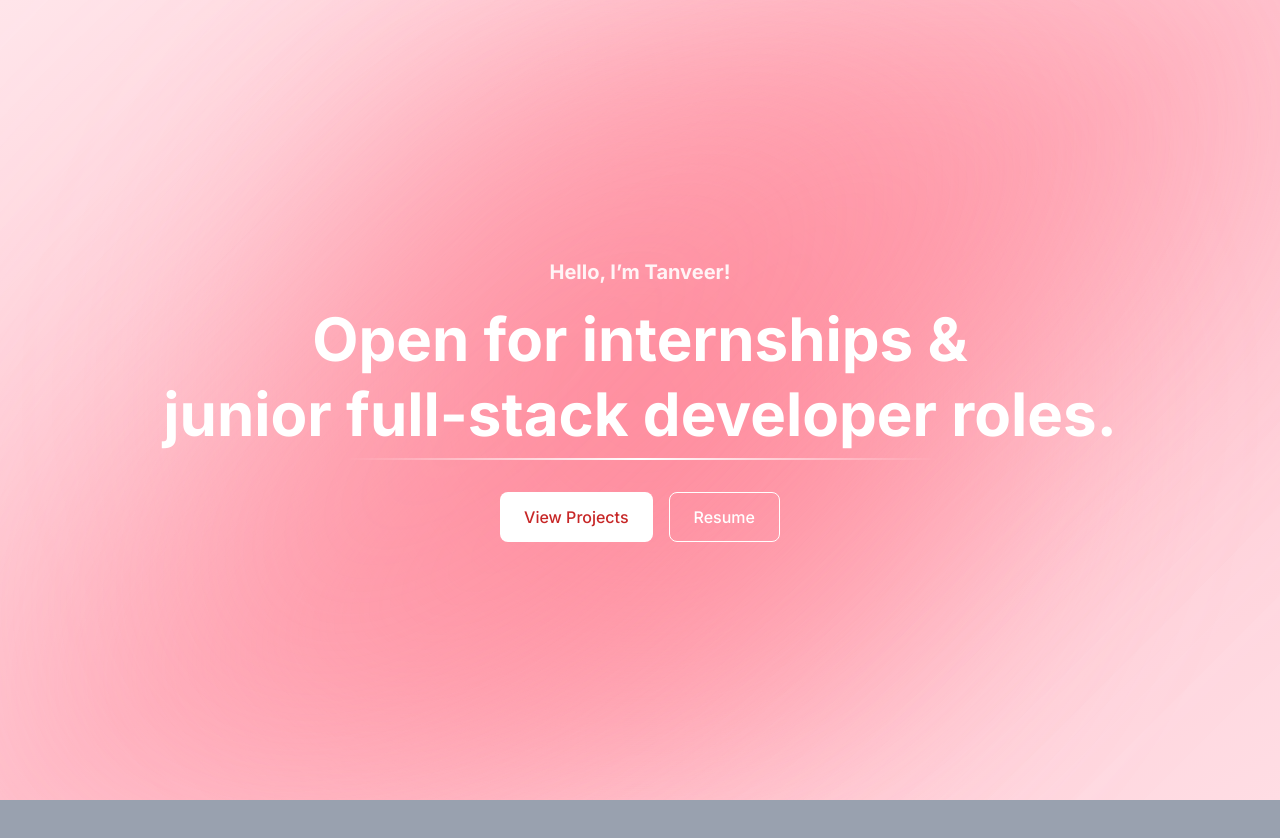
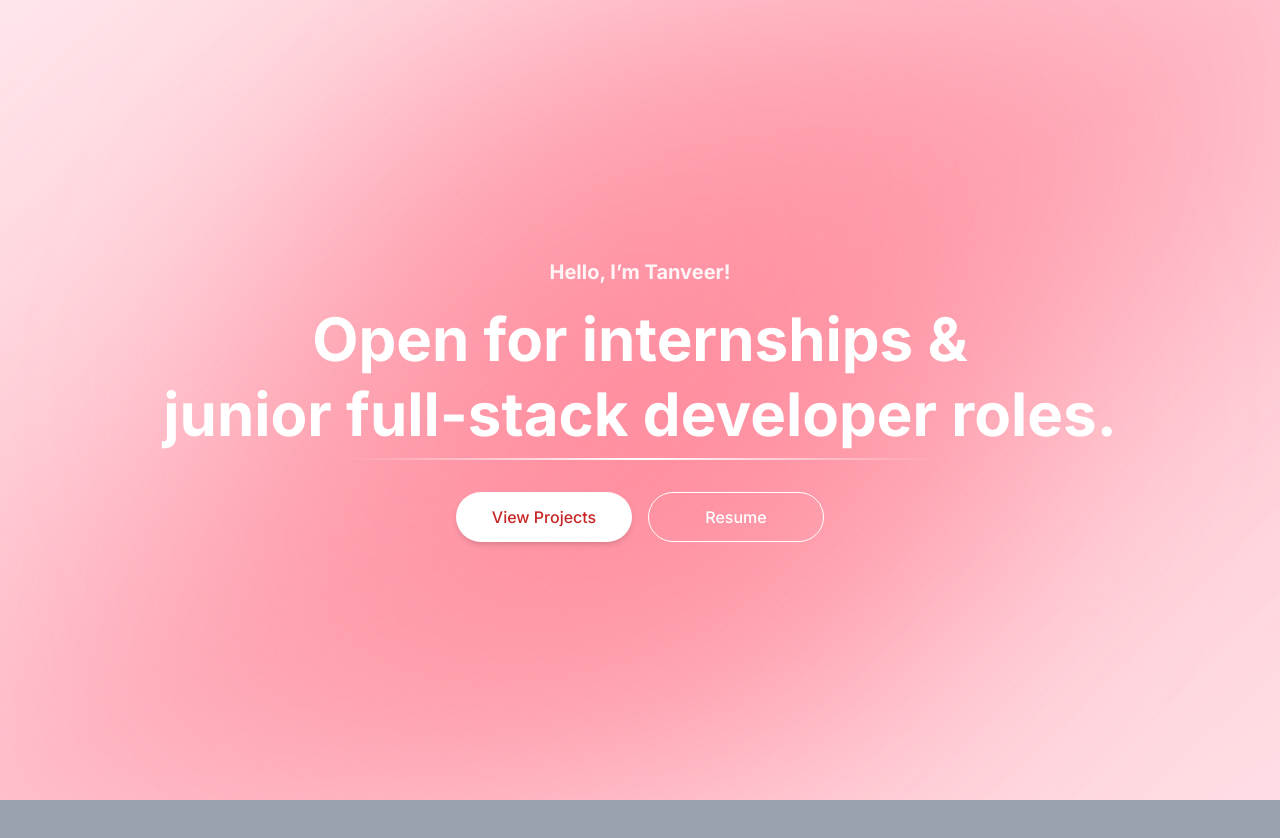
Before and after one commit to tanveera2001/portfolio-nextjs, a Next.js app: page / in a window 1280 px wide. Shown: the top 838 px of the page. Built offline with nearby package versions, Linux system fonts and the light colour scheme.

Commit message:
Update Hero

```diff
--- a/src/components/Hero.tsx
+++ b/src/components/Hero.tsx
@@ -49,12 +49,50 @@ const Hero = ({ scrollYProgress }: Props) => {
 
         {/* CALL TO ACTION BUTTONS */}
         <div className="flex gap-4">
-          <button className="px-6 py-3 bg-white text-[#C72626] rounded-lg font-medium">
+          {/* PRIMARY BUTTON */}
+          <motion.button
+            whileHover={{ scale: 1.07 }}
+            whileTap={{ scale: 0.94 }}
+            transition={{ type: "spring", stiffness: 280, damping: 18 }}
+            className="
+              w-32 sm:w-40 md:w-44
+              px-4 sm:px-5 md:px-6
+              py-2 sm:py-2.5 md:py-3
+              text-sm sm:text-base
+              rounded-full
+              bg-white text-[#C72626]
+              font-medium
+              relative overflow-hidden
+              shadow-md
+              hover:shadow-[0_0_20px_rgba(255,255,255,0.9)]
+              cursor-pointer
+            "
+          >
             View Projects
-          </button>
-          <button className="px-6 py-3 border border-white rounded-lg font-medium">
+          </motion.button>
+
+          {/* OUTLINE BUTTON */}
+          <motion.button
+            whileHover={{ scale: 1.07 }}
+            whileTap={{ scale: 0.94 }}
+            transition={{ type: "spring", stiffness: 280, damping: 18 }}
+            className="
+              w-32 sm:w-40 md:w-44
+              px-4 sm:px-5 md:px-6
+              py-2 sm:py-2.5 md:py-3
+              text-sm sm:text-base
+              rounded-full
+              border border-white
+              text-white
+              font-medium
+              relative overflow-hidden
+              hover:border-white/80
+              hover:shadow-[0_0_22px_rgba(255,255,255,0.85)]
+              cursor-pointer
+            "
+          >
             Resume
-          </button>
+          </motion.button>
         </div>
       </div>
     </motion.div>
```
